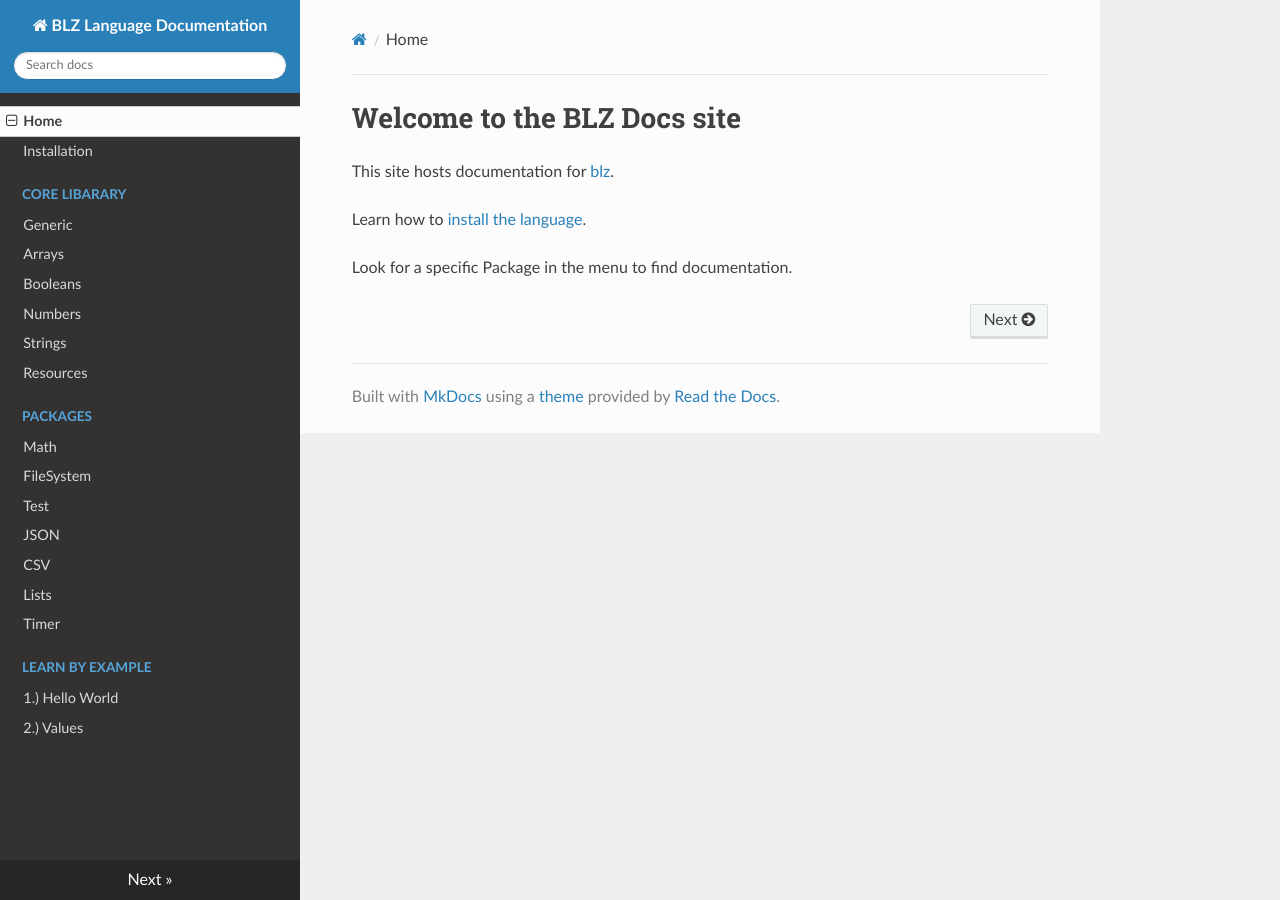
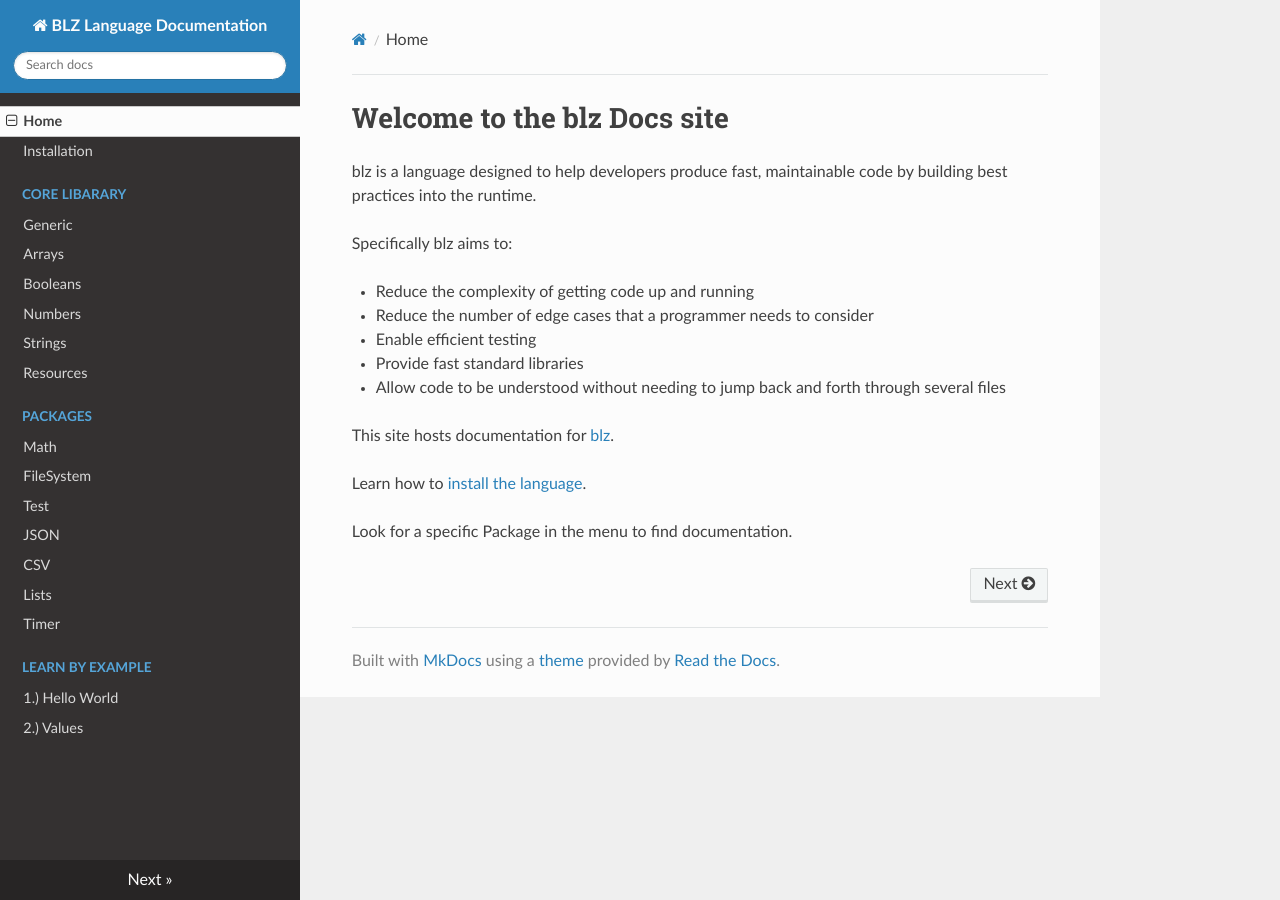
Before and after one commit to blazingkin/blz-docs, an MkDocs documentation site: the page built from docs/index.md, in a window 1280 px wide. Built offline with MkDocs 1.6.1, drawn with Linux system fonts in a browser that asks for light colours; nearby versions of some CDN libraries; old or Windows-style settings are respelled for this version of MkDocs.

Commit message:
More random stuff

```diff
--- a/docs/index.md
+++ b/docs/index.md
@@ -1,4 +1,14 @@
-# Welcome to the BLZ Docs site
+# Welcome to the blz Docs site
+
+blz is a language designed to help developers produce fast, maintainable code by building best practices into the runtime.
+
+Specifically blz aims to:
+
+ * Reduce the complexity of getting code up and running
+ * Reduce the number of edge cases that a programmer needs to consider
+ * Enable efficient testing
+ * Provide fast standard libraries
+ * Allow code to be understood without needing to jump back and forth through several files
 
 This site hosts documentation for [blz](https://github.com/blazingkin/blz-ospl).
 
```
Also changed, not shown: docs/installation.md (+1 -1 lines), site/index.html, site/installation/index.html, site/search/search_index.json, 1 other file.
